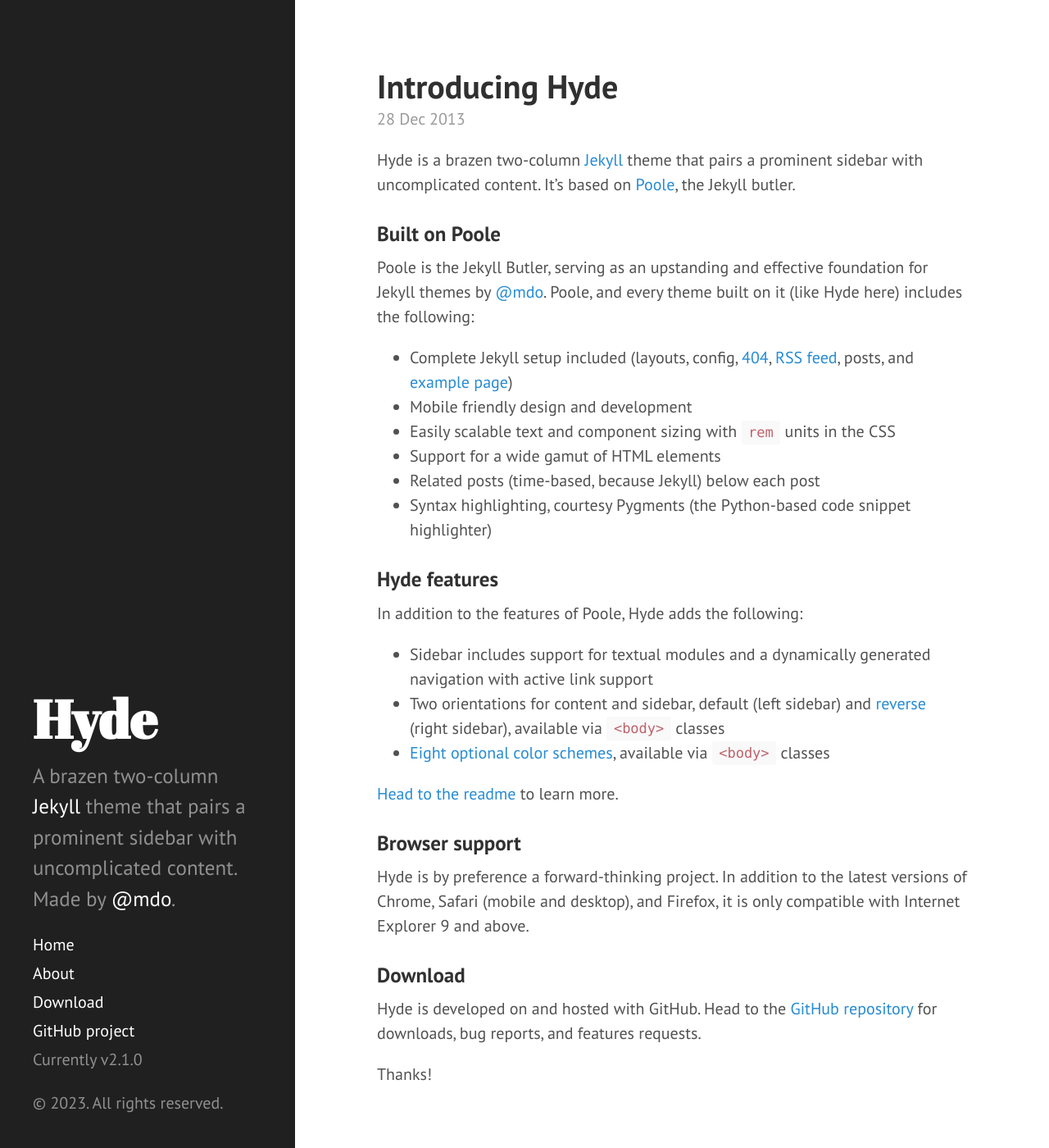
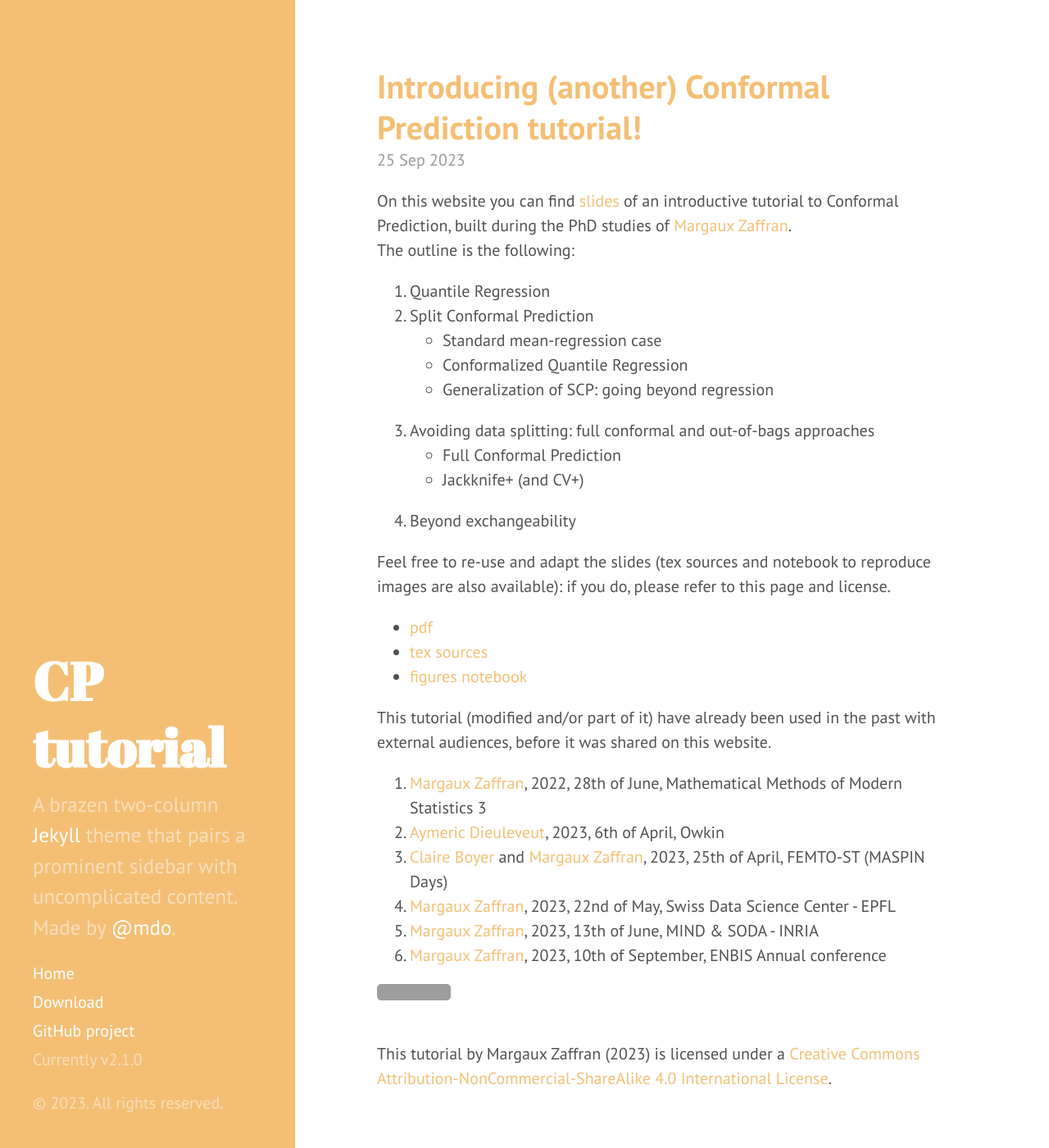
Before and after one commit to conformalpredictionintro/conformalpredictionintro.github.io, a Jekyll site: the page built from index.html, in a window 1280 px wide and 1400 px high. Shown: the whole window at 82% size. Built offline with Jekyll 4.4.1, drawn with Linux system fonts in a browser that asks for light colours; Markdown is read by kramdown in place of the engine named in the settings; the list of posts is cut into pages by our own code; some of the changed text lies outside the part shown; grey boxes are pictures that could not be loaded.

Commit message:
update page

```diff
--- a/_config.yml
+++ b/_config.yml
@@ -6,7 +6,7 @@
 permalink:        pretty
 
 # Setup
-title:            Hyde
+title:            CP tutorial
 tagline:          'A Jekyll theme'
 description:      'A brazen two-column <a href="http://jekyllrb.com" target="_blank">Jekyll</a> theme that pairs a prominent sidebar with uncomplicated content. Made by <a href="https://twitter.com/mdo" target="_blank">@mdo</a>.'
 url:              https://conformalpredictionintro.github.io
--- a/_layouts/default.html
+++ b/_layouts/default.html
@@ -3,7 +3,7 @@
 
   {% include head.html %}
 
-  <body>
+  <body class="theme-base-0a">
 
     {% include sidebar.html %}
 
--- a/_posts/2012-02-06-whats-jekyll.md
+++ /dev/null
@@ -1,12 +0,0 @@
----
-layout: post
-title: What's Jekyll?
----
-
-[Jekyll](http://jekyllrb.com) is a static site generator, an open-source tool for creating simple yet powerful websites of all shapes and sizes. From [the project's readme](https://github.com/mojombo/jekyll/blob/master/README.markdown):
-
-  > Jekyll is a simple, blog aware, static site generator. It takes a template directory [...] and spits out a complete, static website suitable for serving with Apache or your favorite web server. This is also the engine behind GitHub Pages, which you can use to host your project’s page or blog right here from GitHub.
-
-It's an immensely useful tool and one we encourage you to use here with Hyde.
-
-Find out more by [visiting the project on GitHub](https://github.com/mojombo/jekyll).
--- a/_posts/2012-02-07-example-content.md
+++ /dev/null
@@ -1,138 +0,0 @@
----
-layout: post
-title: Example content
----
-
-
-<div class="message">
-  Howdy! This is an example blog post that shows several types of HTML content supported in this theme.
-</div>
-
-Cum sociis natoque penatibus et magnis <a href="#">dis parturient montes</a>, nascetur ridiculus mus. *Aenean eu leo quam.* Pellentesque ornare sem lacinia quam venenatis vestibulum. Sed posuere consectetur est at lobortis. Cras mattis consectetur purus sit amet fermentum.
-
-> Curabitur blandit tempus porttitor. Nullam quis risus eget urna mollis ornare vel eu leo. Nullam id dolor id nibh ultricies vehicula ut id elit.
-
-Etiam porta **sem malesuada magna** mollis euismod. Cras mattis consectetur purus sit amet fermentum. Aenean lacinia bibendum nulla sed consectetur.
-
-## Inline HTML elements
-
-HTML defines a long list of available inline tags, a complete list of which can be found on the [Mozilla Developer Network](https://developer.mozilla.org/en-US/docs/Web/HTML/Element).
-
-- **To bold text**, use `<strong>`.
-- *To italicize text*, use `<em>`.
-- Abbreviations, like <abbr title="HyperText Markup Langage">HTML</abbr> should use `<abbr>`, with an optional `title` attribute for the full phrase.
-- Citations, like <cite>&mdash; Mark otto</cite>, should use `<cite>`.
-- <del>Deleted</del> text should use `<del>` and <ins>inserted</ins> text should use `<ins>`.
-- Superscript <sup>text</sup> uses `<sup>` and subscript <sub>text</sub> uses `<sub>`.
-
-Most of these elements are styled by browsers with few modifications on our part.
-
-## Heading
-
-Vivamus sagittis lacus vel augue rutrum faucibus dolor auctor. Duis mollis, est non commodo luctus, nisi erat porttitor ligula, eget lacinia odio sem nec elit. Morbi leo risus, porta ac consectetur ac, vestibulum at eros.
-
-### Code
-
-Cum sociis natoque penatibus et magnis dis `code element` montes, nascetur ridiculus mus.
-
-{% highlight js %}
-// Example can be run directly in your JavaScript console
-
-// Create a function that takes two arguments and returns the sum of those arguments
-var adder = new Function("a", "b", "return a + b");
-
-// Call the function
-adder(2, 6);
-// > 8
-{% endhighlight %}
-
-Aenean lacinia bibendum nulla sed consectetur. Etiam porta sem malesuada magna mollis euismod. Fusce dapibus, tellus ac cursus commodo, tortor mauris condimentum nibh, ut fermentum massa.
-
-### Gists via GitHub Pages
-
-Vestibulum id ligula porta felis euismod semper. Nullam quis risus eget urna mollis ornare vel eu leo. Donec sed odio dui.
-
-{% gist 5555251 gist.md %}
-
-Aenean eu leo quam. Pellentesque ornare sem lacinia quam venenatis vestibulum. Nullam quis risus eget urna mollis ornare vel eu leo. Cum sociis natoque penatibus et magnis dis parturient montes, nascetur ridiculus mus. Donec sed odio dui. Vestibulum id ligula porta felis euismod semper.
-
-### Lists
-
-Cum sociis natoque penatibus et magnis dis parturient montes, nascetur ridiculus mus. Aenean lacinia bibendum nulla sed consectetur. Etiam porta sem malesuada magna mollis euismod. Fusce dapibus, tellus ac cursus commodo, tortor mauris condimentum nibh, ut fermentum massa justo sit amet risus.
-
-* Praesent commodo cursus magna, vel scelerisque nisl consectetur et.
-* Donec id elit non mi porta gravida at eget metus.
-* Nulla vitae elit libero, a pharetra augue.
-
-Donec ullamcorper nulla non metus auctor fringilla. Nulla vitae elit libero, a pharetra augue.
-
-1. Vestibulum id ligula porta felis euismod semper.
-2. Cum sociis natoque penatibus et magnis dis parturient montes, nascetur ridiculus mus.
-3. Maecenas sed diam eget risus varius blandit sit amet non magna.
-
-Cras mattis consectetur purus sit amet fermentum. Sed posuere consectetur est at lobortis.
-
-<dl>
-  <dt>HyperText Markup Language (HTML)</dt>
-  <dd>The language used to describe and define the content of a Web page</dd>
-
-  <dt>Cascading Style Sheets (CSS)</dt>
-  <dd>Used to describe the appearance of Web content</dd>
-
-  <dt>JavaScript (JS)</dt>
-  <dd>The programming language used to build advanced Web sites and applications</dd>
-</dl>
-
-Integer posuere erat a ante venenatis dapibus posuere velit aliquet. Morbi leo risus, porta ac consectetur ac, vestibulum at eros. Nullam quis risus eget urna mollis ornare vel eu leo.
-
-### Images
-
-Quisque consequat sapien eget quam rhoncus, sit amet laoreet diam tempus. Aliquam aliquam metus erat, a pulvinar turpis suscipit at.
-
-![placeholder](http://placehold.it/800x400 "Large example image")
-![placeholder](http://placehold.it/400x200 "Medium example image")
-![placeholder](http://placehold.it/200x200 "Small example image")
-
-### Tables
-
-Aenean lacinia bibendum nulla sed consectetur. Lorem ipsum dolor sit amet, consectetur adipiscing elit.
-
-<table>
-  <thead>
-    <tr>
-      <th>Name</th>
-      <th>Upvotes</th>
-      <th>Downvotes</th>
-    </tr>
-  </thead>
-  <tfoot>
-    <tr>
-      <td>Totals</td>
-      <td>21</td>
-      <td>23</td>
-    </tr>
-  </tfoot>
-  <tbody>
-    <tr>
-      <td>Alice</td>
-      <td>10</td>
-      <td>11</td>
-    </tr>
-    <tr>
-      <td>Bob</td>
-      <td>4</td>
-      <td>3</td>
-    </tr>
-    <tr>
-      <td>Charlie</td>
-      <td>7</td>
-      <td>9</td>
-    </tr>
-  </tbody>
-</table>
-
-Nullam id dolor id nibh ultricies vehicula ut id elit. Sed posuere consectetur est at lobortis. Nullam quis risus eget urna mollis ornare vel eu leo.
-
------
-
-Want to see something else added? <a href="https://github.com/poole/poole/issues/new">Open an issue.</a>
--- a/_posts/2013-12-28-introducing-hyde.md
+++ /dev/null
@@ -1,37 +0,0 @@
----
-layout: post
-title: Introducing Hyde
----
-
-Hyde is a brazen two-column [Jekyll](http://jekyllrb.com) theme that pairs a prominent sidebar with uncomplicated content. It's based on [Poole](http://getpoole.com), the Jekyll butler.
-
-### Built on Poole
-
-Poole is the Jekyll Butler, serving as an upstanding and effective foundation for Jekyll themes by [@mdo](https://twitter.com/mdo). Poole, and every theme built on it (like Hyde here) includes the following:
-
-* Complete Jekyll setup included (layouts, config, [404](/404), [RSS feed](/atom.xml), posts, and [example page](/about))
-* Mobile friendly design and development
-* Easily scalable text and component sizing with `rem` units in the CSS
-* Support for a wide gamut of HTML elements
-* Related posts (time-based, because Jekyll) below each post
-* Syntax highlighting, courtesy Pygments (the Python-based code snippet highlighter)
-
-### Hyde features
-
-In addition to the features of Poole, Hyde adds the following:
-
-* Sidebar includes support for textual modules and a dynamically generated navigation with active link support
-* Two orientations for content and sidebar, default (left sidebar) and [reverse](https://github.com/poole/lanyon#reverse-layout) (right sidebar), available via `<body>` classes
-* [Eight optional color schemes](https://github.com/poole/hyde#themes), available via `<body>` classes
-
-[Head to the readme](https://github.com/poole/hyde#readme) to learn more.
-
-### Browser support
-
-Hyde is by preference a forward-thinking project. In addition to the latest versions of Chrome, Safari (mobile and desktop), and Firefox, it is only compatible with Internet Explorer 9 and above.
-
-### Download
-
-Hyde is developed on and hosted with GitHub. Head to the <a href="https://github.com/poole/hyde">GitHub repository</a> for downloads, bug reports, and features requests.
-
-Thanks!
--- /dev/null
+++ b/_posts/2023-09-25-introducing-cptuto.md
@@ -0,0 +1,32 @@
+---
+layout: post
+title: Introducing (another) Conformal Prediction tutorial!
+---
+
+On this website you can find [slides](link) of an introductive tutorial to Conformal Prediction, built during the PhD studies of [Margaux Zaffran](https://mzaffran.github.io/).
+The outline is the following:
+1. Quantile Regression
+1. Split Conformal Prediction
+    - Standard mean-regression case
+    - Conformalized Quantile Regression
+    - Generalization of SCP: going beyond regression
+1. Avoiding data splitting: full conformal and out-of-bags approaches
+    - Full Conformal Prediction
+    - Jackknife+ (and CV+)
+1. Beyond exchangeability
+
+Feel free to re-use and adapt the slides (tex sources and notebook to reproduce images are also available): if you do, please refer to this page and license.
+
+- [pdf](link)
+- [tex sources](link)
+- [figures notebook](link)
+
+This tutorial (modified and/or part of it) have already been used in the past with external audiences, before it was shared on this website.
+1. [Margaux Zaffran](https://mzaffran.github.io/), 2022, 28th of June, Mathematical Methods of Modern Statistics 3
+1. [Aymeric Dieuleveut](http://www.cmap.polytechnique.fr/~aymeric.dieuleveut/), 2023, 6th of April, Owkin
+1. [Claire Boyer](https://perso.lpsm.paris/~cboyer/) and [Margaux Zaffran](https://mzaffran.github.io/), 2023, 25th of April, FEMTO-ST (MASPIN Days)
+1. [Margaux Zaffran](https://mzaffran.github.io/), 2023, 22nd of May, Swiss Data Science Center - EPFL
+1. [Margaux Zaffran](https://mzaffran.github.io/), 2023, 13th of June, MIND & SODA - INRIA
+1. [Margaux Zaffran](https://mzaffran.github.io/), 2023, 10th of September, ENBIS Annual conference
+
+<a rel="license" href="http://creativecommons.org/licenses/by-nc-sa/4.0/"><img alt="Creative Commons License" style="border-width:0" src="https://i.creativecommons.org/l/by-nc-sa/4.0/88x31.png" /></a><br />This tutorial by Margaux Zaffran (2023) is licensed under a <a rel="license" href="http://creativecommons.org/licenses/by-nc-sa/4.0/">Creative Commons Attribution-NonCommercial-ShareAlike 4.0 International License</a>.
--- a/about.md
+++ /dev/null
@@ -1,30 +0,0 @@
----
-layout: page
-title: About
----
-
-<p class="message">
-  Hey there! This page is included as an example. Feel free to customize it for your own use upon downloading. Carry on!
-</p>
-
-In the novel, *The Strange Case of Dr. Jeykll and Mr. Hyde*, Mr. Poole is Dr. Jekyll's virtuous and loyal butler. Similarly, Poole is an upstanding and effective butler that helps you build Jekyll themes. It's made by [@mdo](https://twitter.com/mdo).
-
-There are currently two themes built on Poole:
-
-* [Hyde](http://hyde.getpoole.com)
-* [Lanyon](http://lanyon.getpoole.com)
-
-Learn more and contribute on [GitHub](https://github.com/poole).
-
-## Setup
-
-Some fun facts about the setup of this project include:
-
-* Built for [Jekyll](http://jekyllrb.com)
-* Developed on GitHub and hosted for free on [GitHub Pages](https://pages.github.com)
-* Coded with [Sublime Text 2](http://sublimetext.com), an amazing code editor
-* Designed and developed while listening to music like [Blood Bros Trilogy](https://soundcloud.com/maddecent/sets/blood-bros-series)
-
-Have questions or suggestions? Feel free to [open an issue on GitHub](https://github.com/poole/issues/new) or [ask me on Twitter](https://twitter.com/mdo).
-
-Thanks for reading!
```
